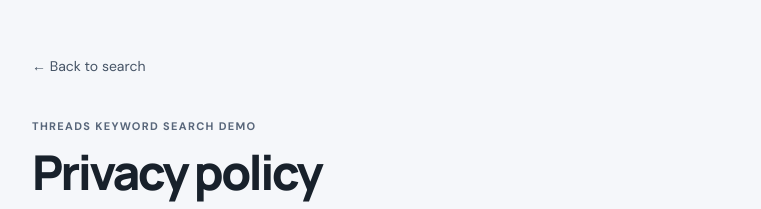
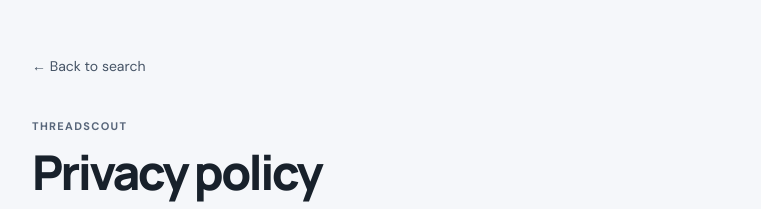
Before and after one commit to dianar-sudo/threads-keyword-prototype, a Next.js app: page /privacy in a window 1280 px wide. Shown: the top 209 px of the page, without its empty margins (256-1017 px from the left). Built offline with nearby package versions, Linux system fonts and the light colour scheme.

Commit message:
Brand app as ThreadScout

```diff
--- a/app/privacy/page.tsx
+++ b/app/privacy/page.tsx
@@ -2,7 +2,7 @@ export default function PrivacyPage() {
   return (
     <main className="document-shell">
       <a className="back-link" href="/">← Back to search</a>
-      <div className="eyebrow">THREADS KEYWORD SEARCH DEMO</div>
+      <div className="eyebrow">THREADSCOUT</div>
       <h1>Privacy policy</h1>
       <p className="updated">Last updated: November 17, 2026</p>
 
```
